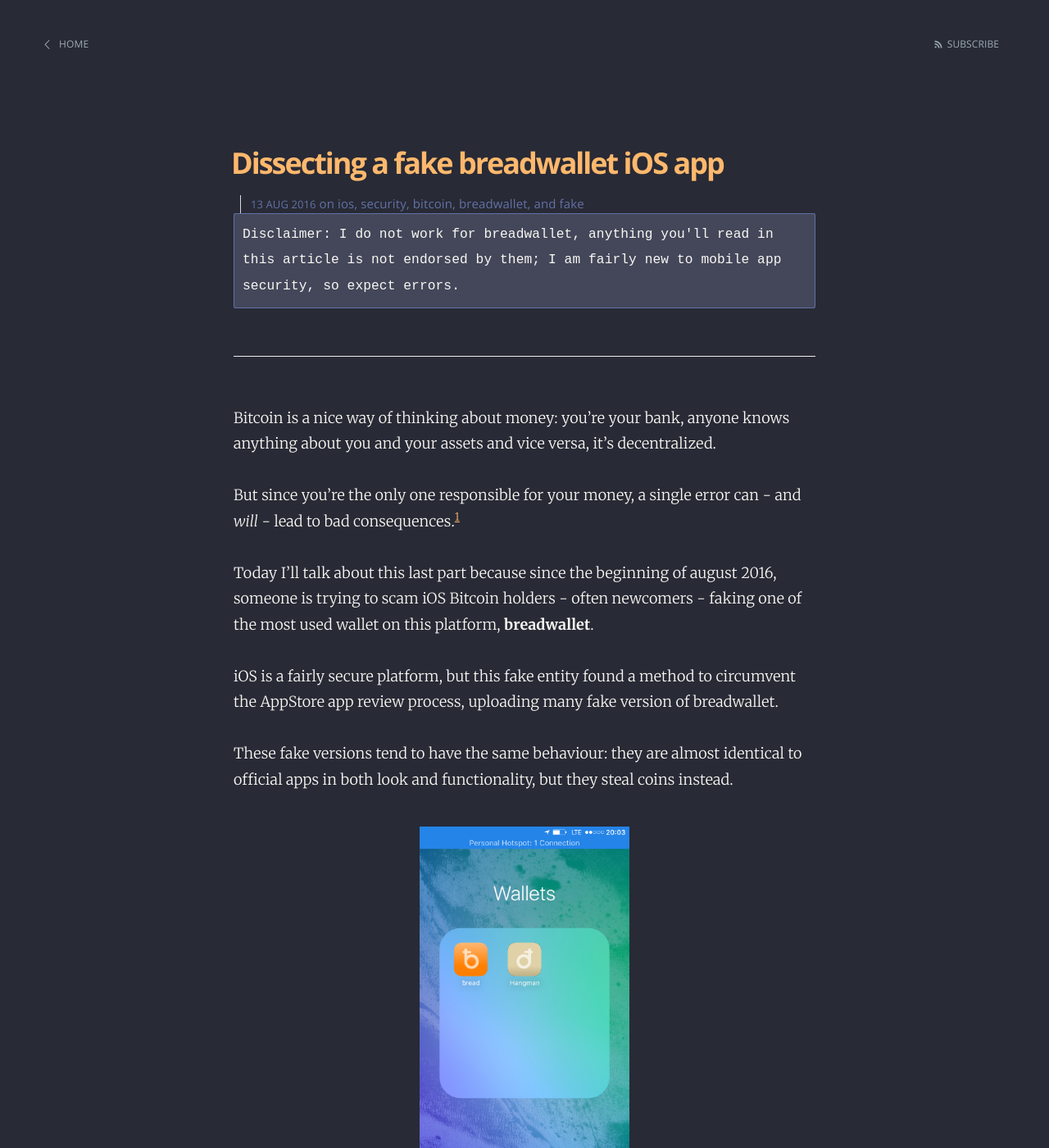
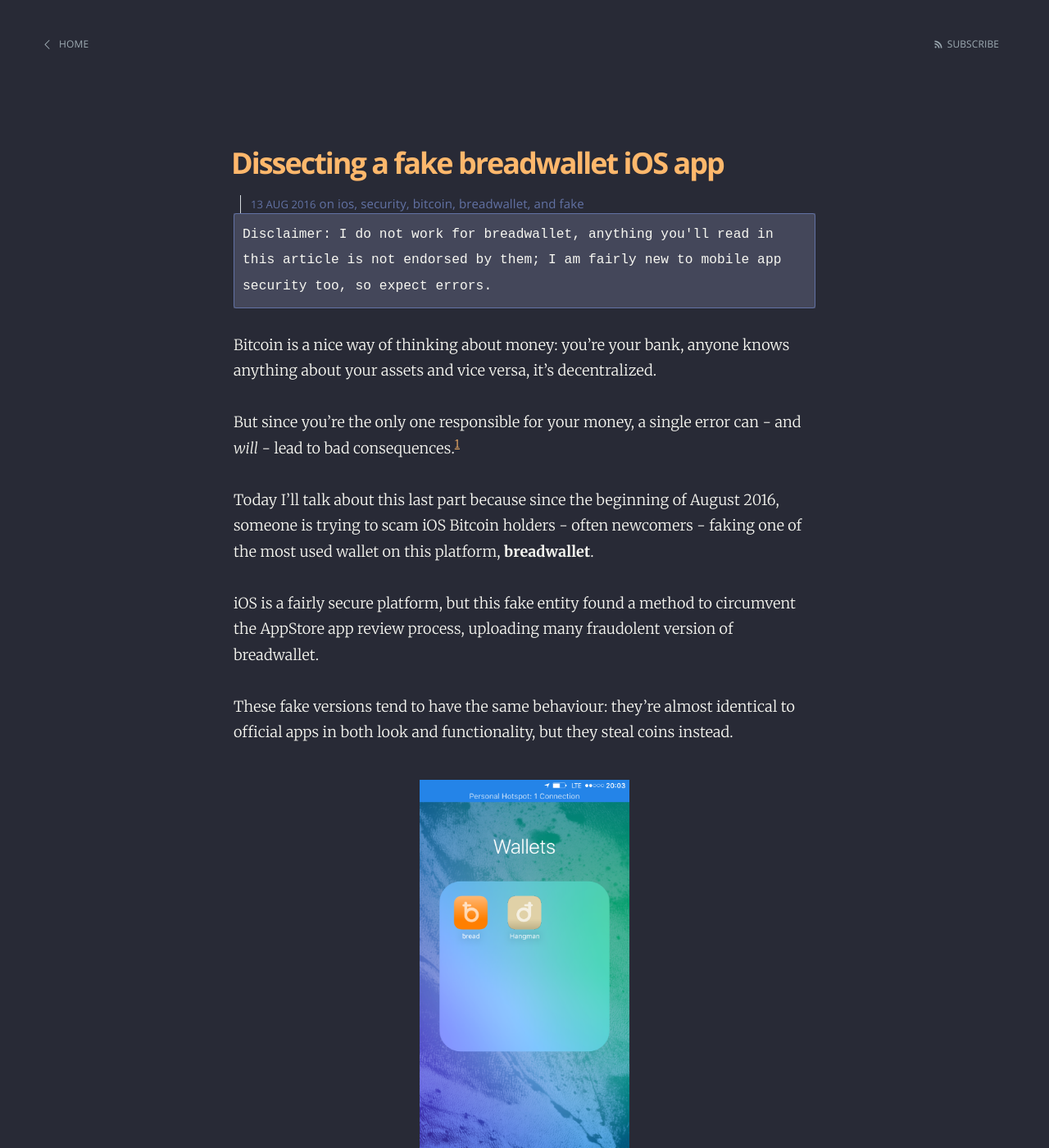
Before and after one commit to gsora/gsora.github.io, a Jekyll site: the page built from _posts/2016-08-11-dissecting-a-fake-breadwallet-ios-app.markdown, in a window 1280 px wide and 1400 px high. Shown: the whole window at 82% size. Built offline with Jekyll 4.4.1, drawn with Linux system fonts in a browser that asks for light colours; comment, search, counter and statistics services are not loaded; some of the changed text lies outside the part shown.

Commit message:
minor changes

````diff
--- a/_posts/2016-08-11-dissecting-a-fake-breadwallet-ios-app.markdown
+++ b/_posts/2016-08-11-dissecting-a-fake-breadwallet-ios-app.markdown
@@ -6,22 +6,20 @@
 ---
 
 ```
-Disclaimer: I do not work for breadwallet, anything you'll read in this article is not endorsed by them; I am fairly new to mobile app security, so expect errors.
+Disclaimer: I do not work for breadwallet, anything you'll read in this article is not endorsed by them; I am fairly new to mobile app security too, so expect errors.
 ```
 
----
-
-Bitcoin is a nice way of thinking about money: you're your bank, anyone knows anything about you and your assets and vice versa, it's decentralized.
+Bitcoin is a nice way of thinking about money: you're your bank, anyone knows anything about your assets and vice versa, it's decentralized.
 
 But since you're the only one responsible for your money, a single error can - and *will* - lead to bad consequences.[^1]
 
 [^1]: Mt.Gox anyone?
 
-Today I'll talk about this last part because since the beginning of august 2016, someone is trying to scam iOS Bitcoin holders - often newcomers - faking one of the most used wallet on this platform, **breadwallet**.
+Today I'll talk about this last part because since the beginning of August 2016, someone is trying to scam iOS Bitcoin holders - often newcomers - faking one of the most used wallet on this platform, **breadwallet**.
 
-iOS is a fairly secure platform, but this fake entity found a method to circumvent the AppStore app review process, uploading many fake version of breadwallet.
+iOS is a fairly secure platform, but this fake entity found a method to circumvent the AppStore app review process, uploading many fraudolent version of breadwallet.
 
-These fake versions tend to have the same behaviour: they are almost identical to official apps in both look and functionality, but they steal coins instead.
+These fake versions tend to have the same behaviour: they're almost identical to official apps in both look and functionality, but they steal coins instead.
 
 ![apps]
 
@@ -146,7 +140,7 @@
 
 Inside the fake breadwallet there's a method called `makeTest`, which have an almost identical flow compared to the legit `payToClipboard`; this last method basically send a fixed amount of coins to the address the OS clipboard contains.
 
-`makeTest` does something similar: it creates a payment request for the fraud address instead of the one contained into payToClipboard, then displays a fake error message:
+`makeTest` does something similar: it creates a payment request for the fraud address instead of the one contained into `payToClipboard`, then displays a fake error message:
 
 ```
 Wallet decryption error, check phone for unwanted programs"
````
Also changed, not shown: other parts of _posts/2016-08-11-dissecting-a-fake-breadwallet-ios-app.markdown (+7 -11 lines).
